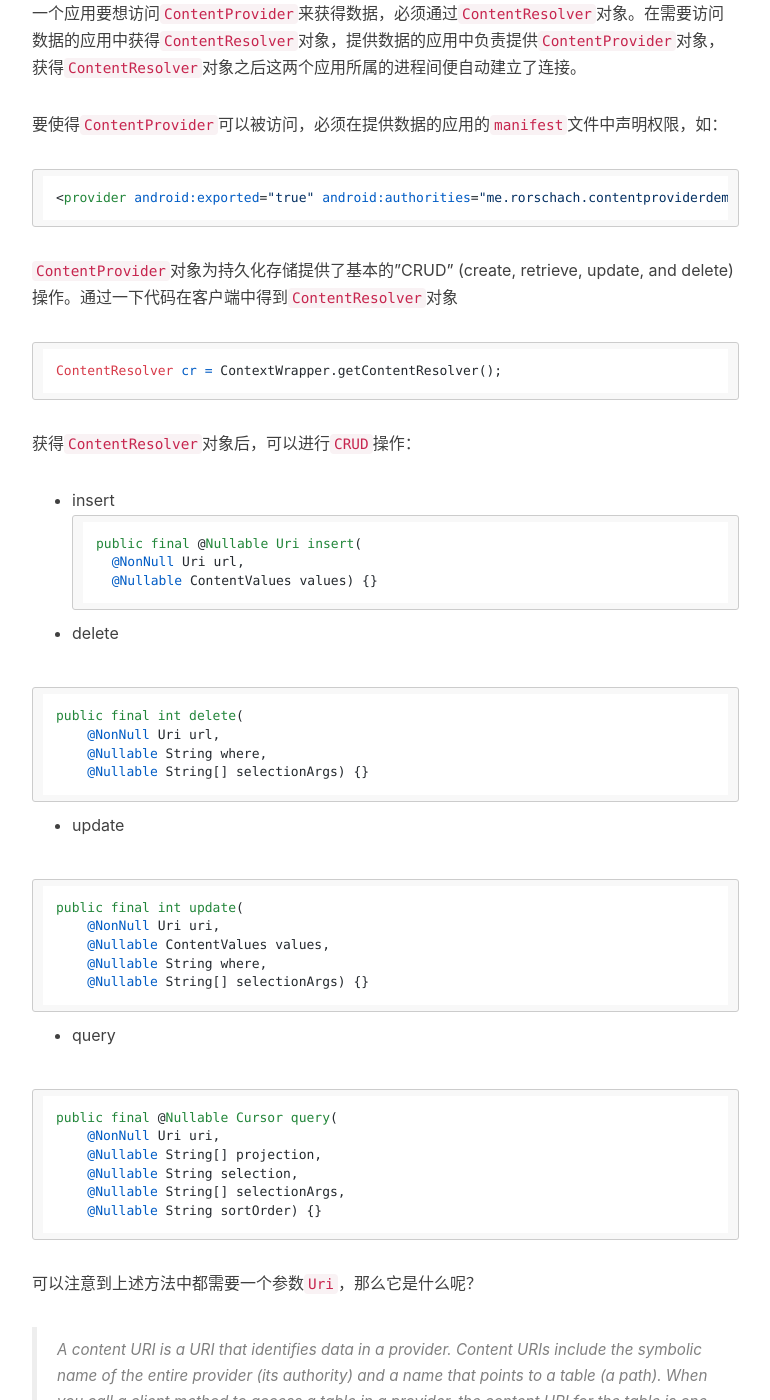
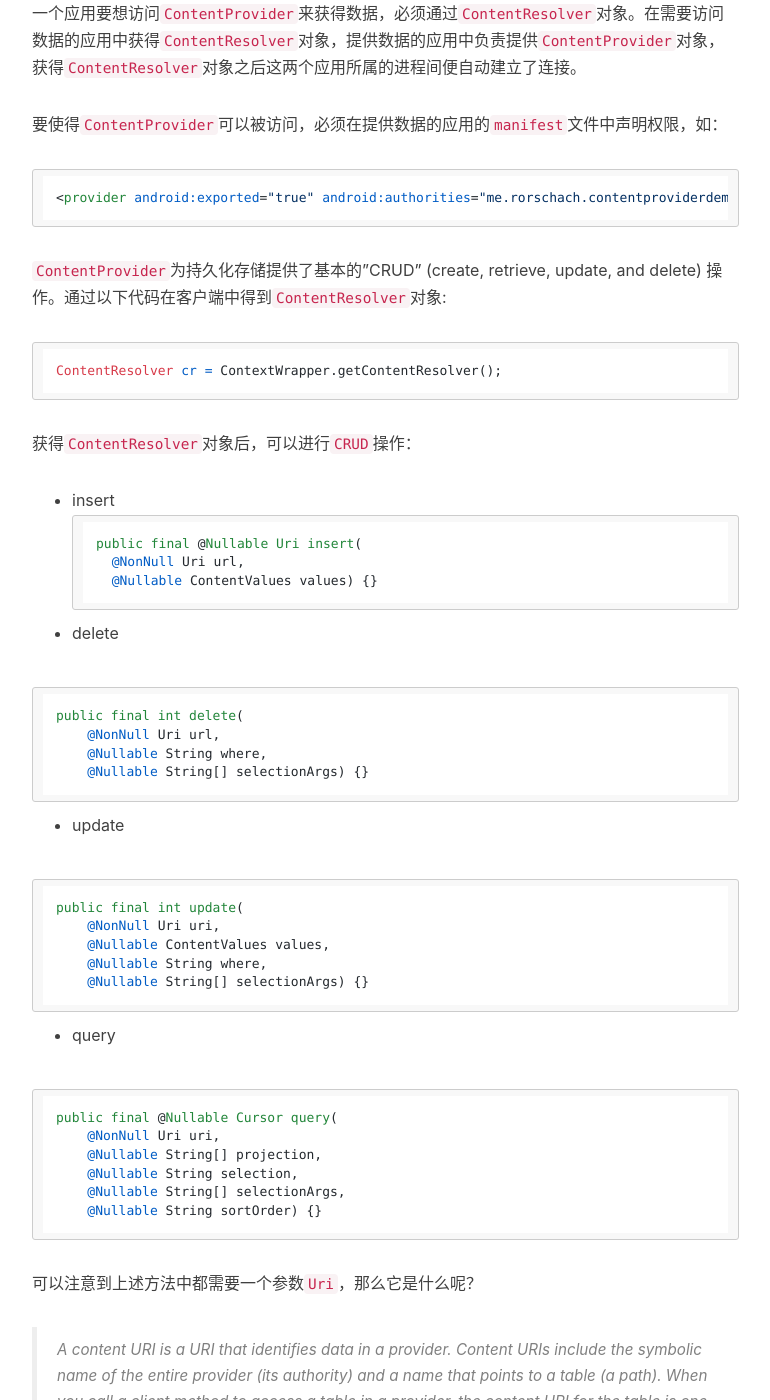
Before and after one commit to rorschach/rorschach.github.io, a Jekyll site: the page built from _posts/2016-02-12-android-content-provider.markdown, in a window 1280 px wide and 1400 px high, scrolled down 1095 px. Shown: the whole window, without its empty margins (233-1003 px from the left). Built offline with Jekyll 4.4.1, drawn with Linux system fonts in a browser that asks for light colours; nearby versions of some CDN libraries; comment, search, counter and statistics services are not loaded; some of the changed text lies outside the part shown.

Commit message:
update content provider

````diff
--- a/_posts/2016-02-12-android-content-provider.markdown
+++ b/_posts/2016-02-12-android-content-provider.markdown
@@ -29,8 +29,7 @@ tags:
     android:name="me.rorschach.contentproviderdemo.PersonProvider" />
 ```
 
-
-`ContentProvider`对象为持久化存储提供了基本的"CRUD" (create, retrieve, update, and delete) 操作。通过一下代码在客户端中得到`ContentResolver`对象
+`ContentProvider`为持久化存储提供了基本的"CRUD" (create, retrieve, update, and delete) 操作。通过以下代码在客户端中得到`ContentResolver`对象:
 
 ```
 ContentResolver cr = ContextWrapper.getContentResolver();
````
Also changed, not shown: other parts of _posts/2016-02-12-android-content-provider.markdown (+1 -1 lines).
